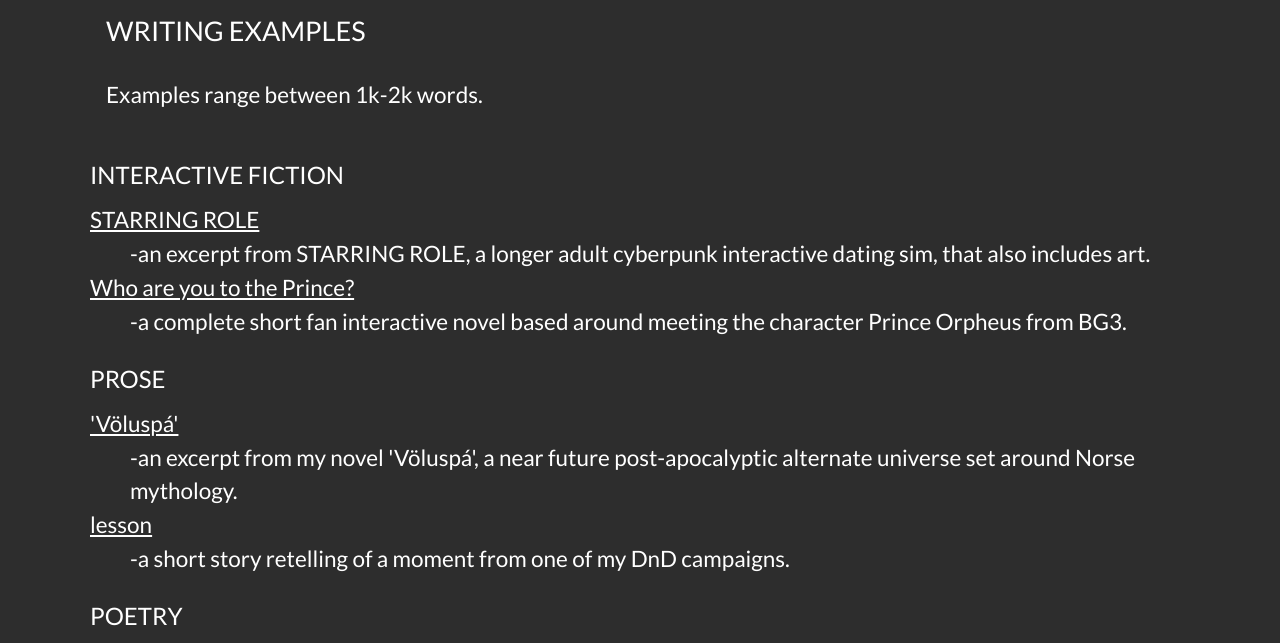
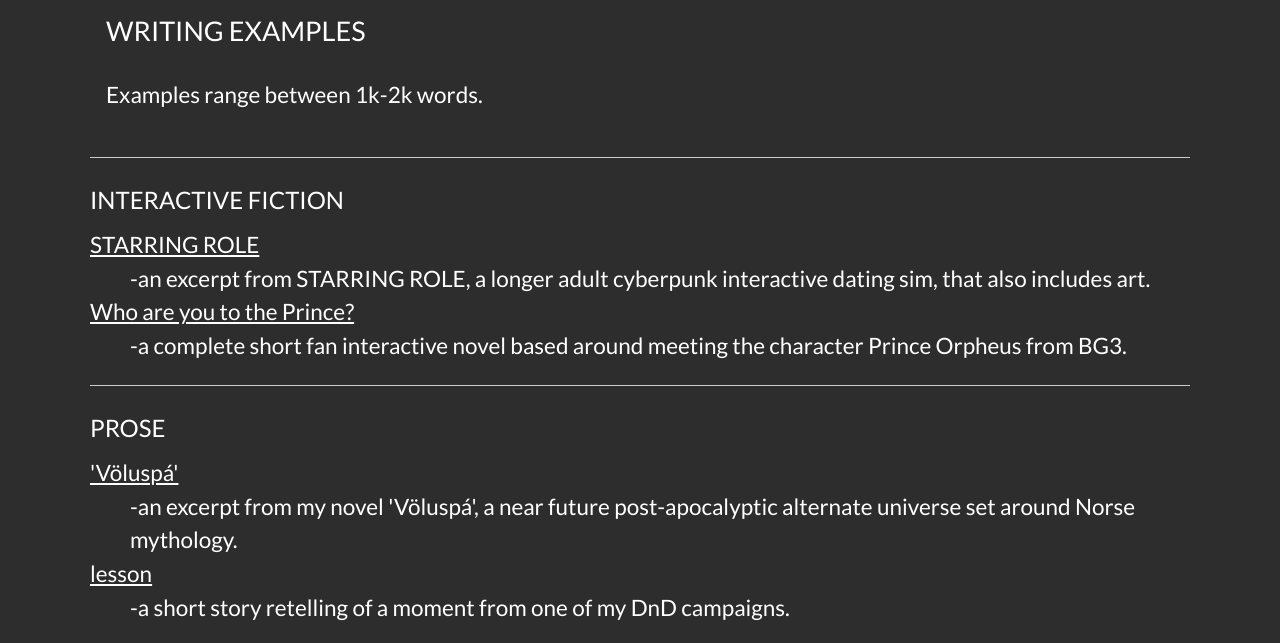
Before and after one commit to Desdimonda/portfolio, a plain HTML site: page index.html in a window 1280 px wide. Shown: the part 157-800 px from the top of the page. Drawn offline with nearby package versions, Linux system fonts and the light colour scheme.

Commit message:
Update index.html

```diff
--- a/index.html
+++ b/index.html
@@ -16,6 +16,15 @@ body {
   background-color:  #2d2d2d ;
   font-size: 150%
 }
+hr {
+    display: block;
+    height: 1px;
+    border: 0;
+    border-top: 1px solid #ccc;
+    margin: 1em 0;
+    padding: 0;
+}
+
   h1 {
     font-size: 150%}
   h2 {
@@ -38,7 +47,7 @@ body {
     <p>Examples range between 1k-2k words.</p>
   </div>
 
-
+<hr>
 
 
 <dl>
@@ -48,7 +57,7 @@ body {
 <dt> <a href="https://desdimonda.github.io/orpheus/">Who are you to the Prince?</a></dt>
   <dd>-a complete short fan interactive novel based around meeting the character Prince Orpheus from BG3.</dd>
 </dl>
-
+<hr>
 <dl>
 <h3> PROSE</h3>
 <dt> <a href="https://desdimonda.github.io/voluspa/">'Völuspá'</a></dt>
@@ -56,7 +65,7 @@ body {
 <dt> <a href="https://desdimonda.github.io/dndexcerpt/"> lesson </a></dt>
   <dd>-a short story retelling of a moment from one of my DnD campaigns.</dd>
 </dl>
-
+<hr>
 
 <dl>
 <h3> POETRY</h3>
```
